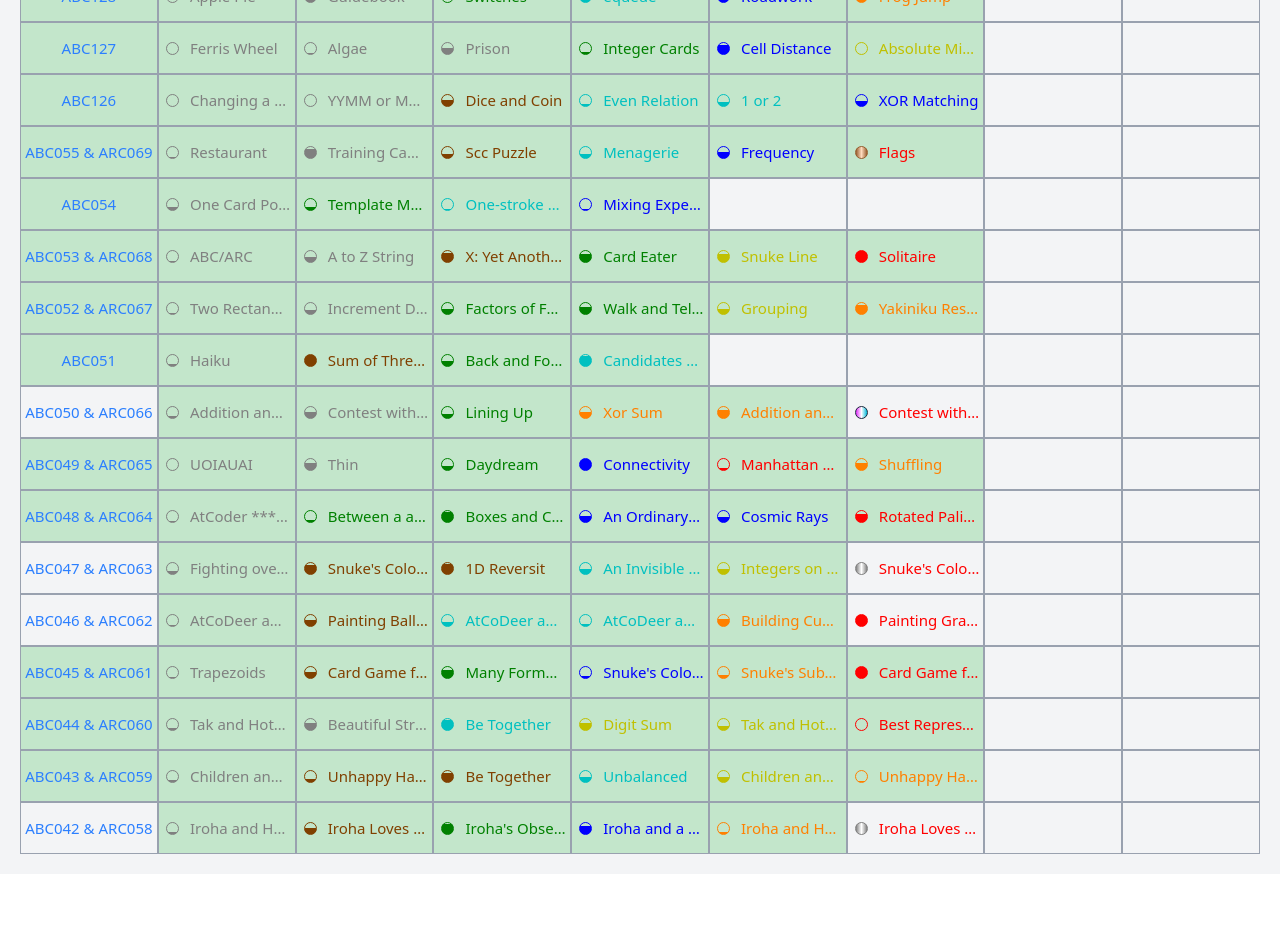
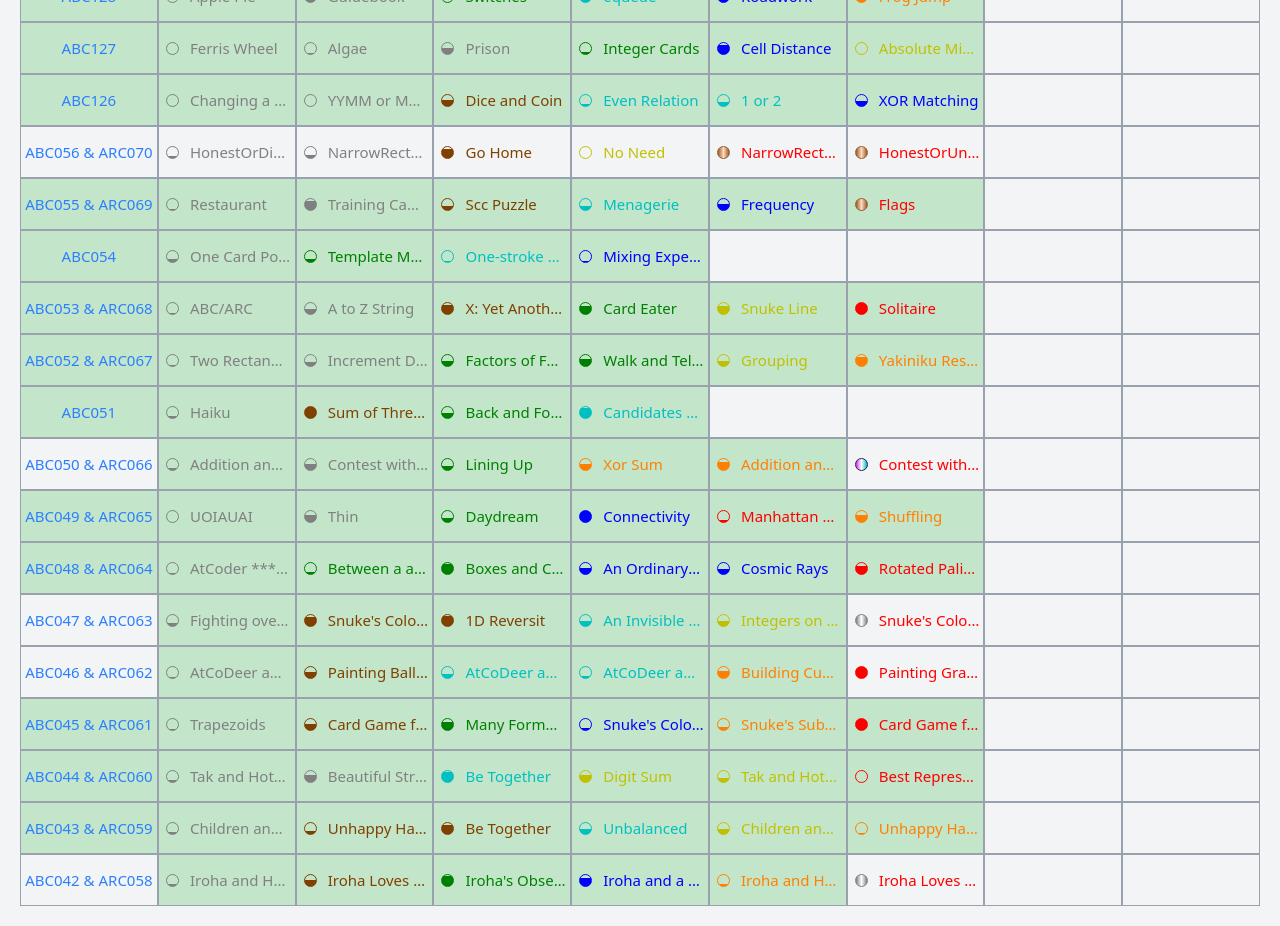
Before and after one commit to tungduong150105/atcoder-problems, a React (Vite) app: page / in a window 1280 px wide. Shown: the part 1360-2286 px from the top of the page. Before the commit the page ends 2234 px from the top, so only its background shows below. Built offline with nearby package versions, Linux system fonts and the light colour scheme.

Commit message:
add ABC056 & ARC070

```diff
--- a/src/data/data.ts
+++ b/src/data/data.ts
@@ -308,6 +308,17 @@
     ]
   },
   {
+    title: "ABC056 & ARC070",
+    value: [
+      { title: "HonestOrDishonest", difficult: 58, status: "", link: "https://atcoder.jp/contests/abc056/tasks/abc056_a" },
+      { title: "NarrowRectanglesEasy", difficult: 117, status: "", link: "https://atcoder.jp/contests/abc056/tasks/abc056_b" },
+      { title: "Go Home", difficult: 731, status: "", link: "https://atcoder.jp/contests/arc070/tasks/arc070_a" },
+      { title: "No Need", difficult: 2015, status: "", link: "https://atcoder.jp/contests/arc070/tasks/arc070_b" },
+      { title: "NarrowRectangles", difficult: 3365, status: "", link: "https://atcoder.jp/contests/arc070/tasks/arc070_c" },
+      { title: "HonestOrUnkind", difficult: 3365, status: "", link: "https://atcoder.jp/contests/arc070/tasks/arc070_d" },
+    ]
+  },
+  {
     title: "ABC055 & ARC069",
     value: [
       { title: "Restaurant", difficult: 23, status: "Accept", link: "https://atcoder.jp/contests/abc055/tasks/abc055_a" },
```
